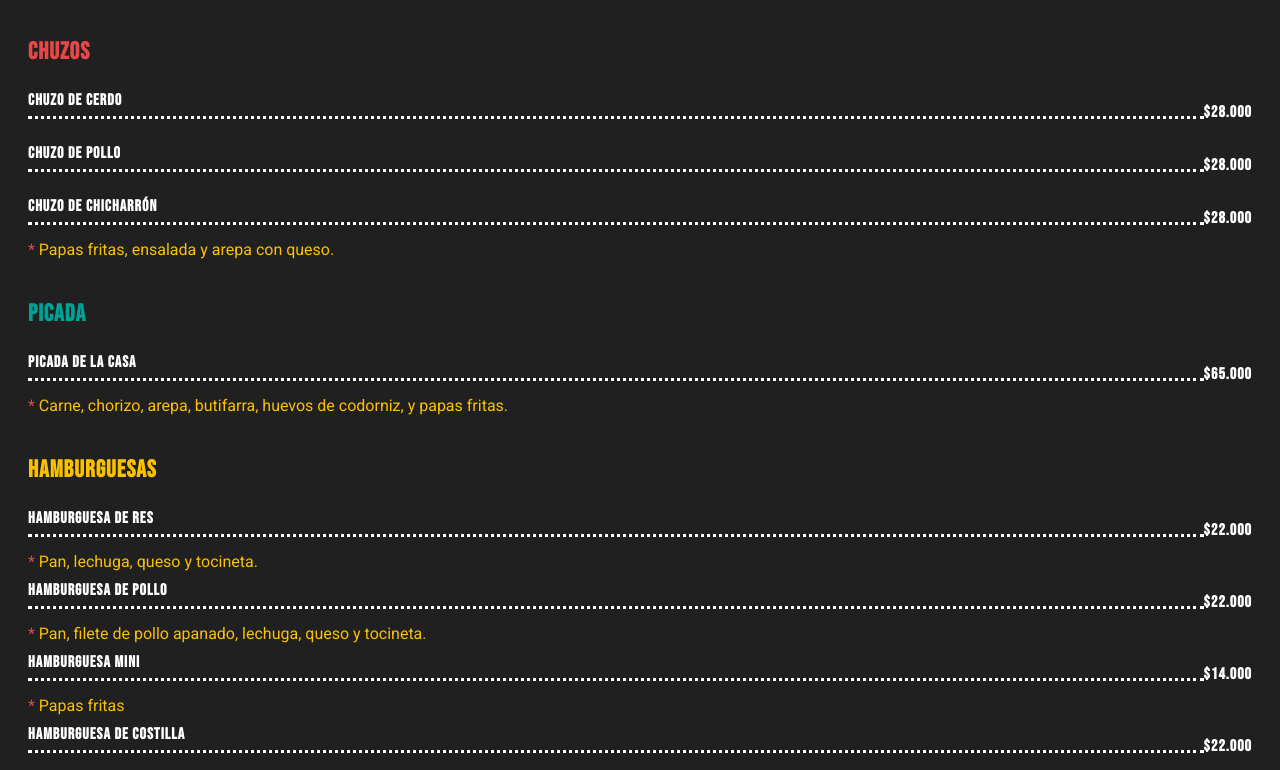
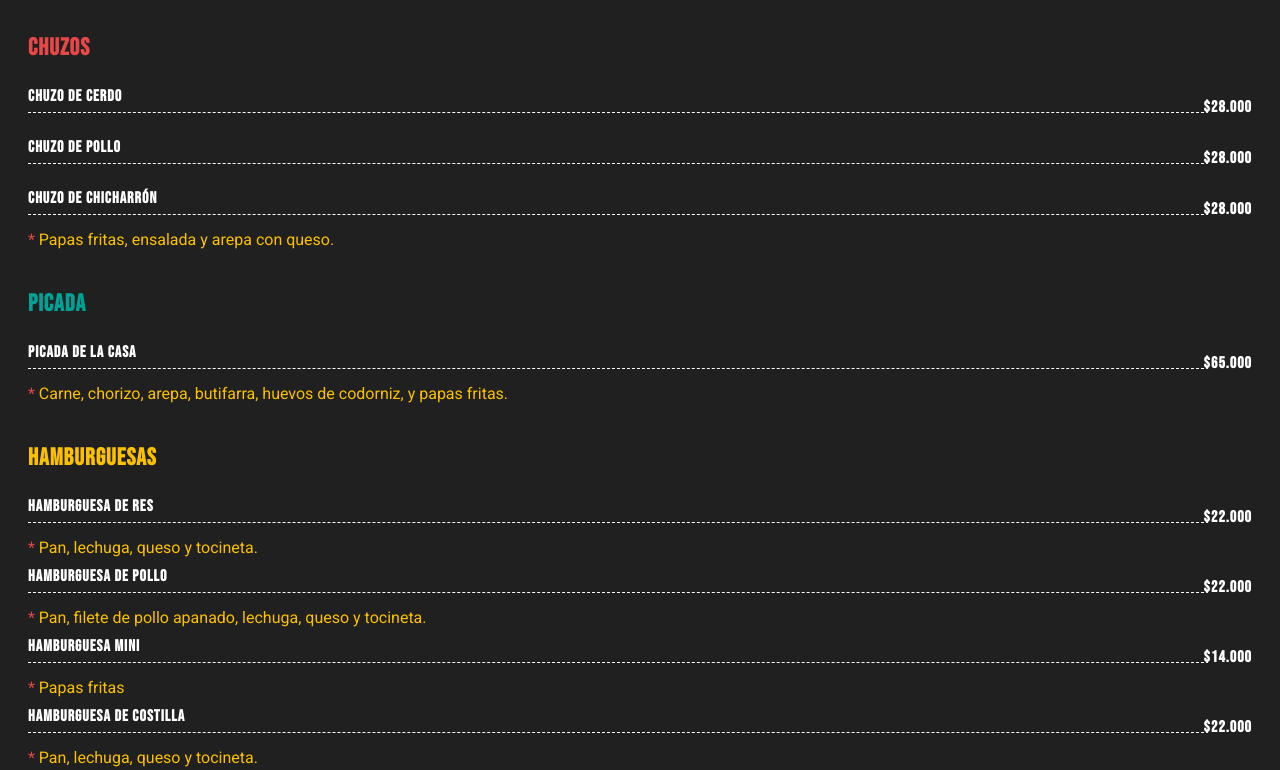
Before and after one commit to LosRueda/cartalosrueda, a plain HTML site: page index.html in a window 1280 px wide. Shown: the part 801-1571 px from the top of the page. Drawn offline with Linux system fonts and the light colour scheme.

Commit message:
Se realiza ajuste de la clase dot

```diff
--- a/css/estilos.css
+++ b/css/estilos.css
@@ -45,7 +45,7 @@ h2, h3{
 }
 
 .dot{
-    border-bottom: dotted 3px var(--white);
+    border-bottom: dashed 1px var(--white);
     width: 100%;
     float: left;
     position: relative;
```
